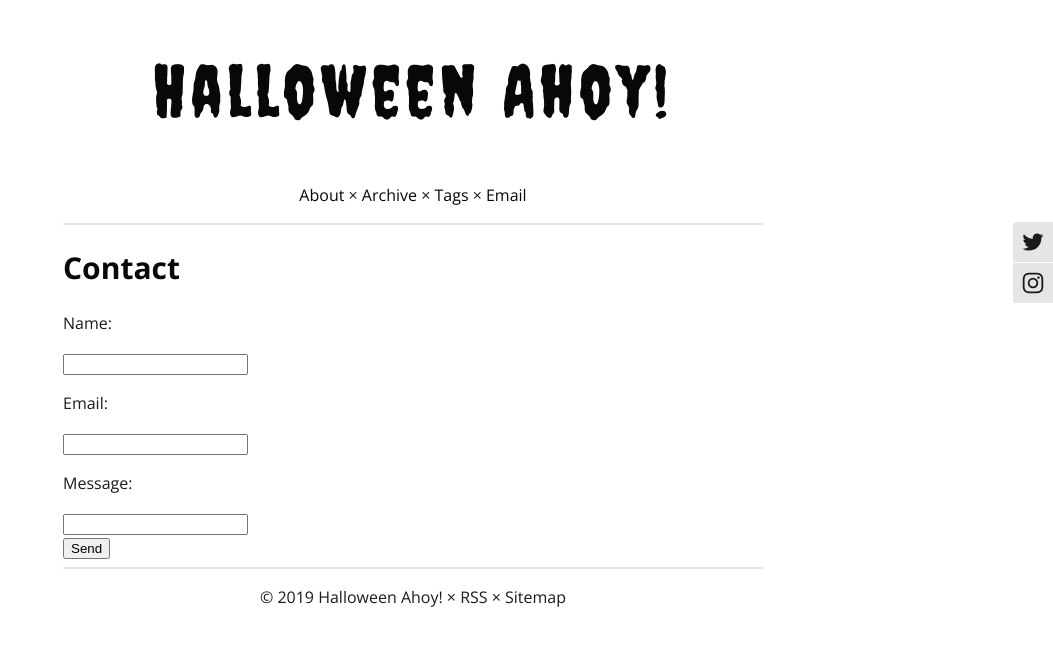
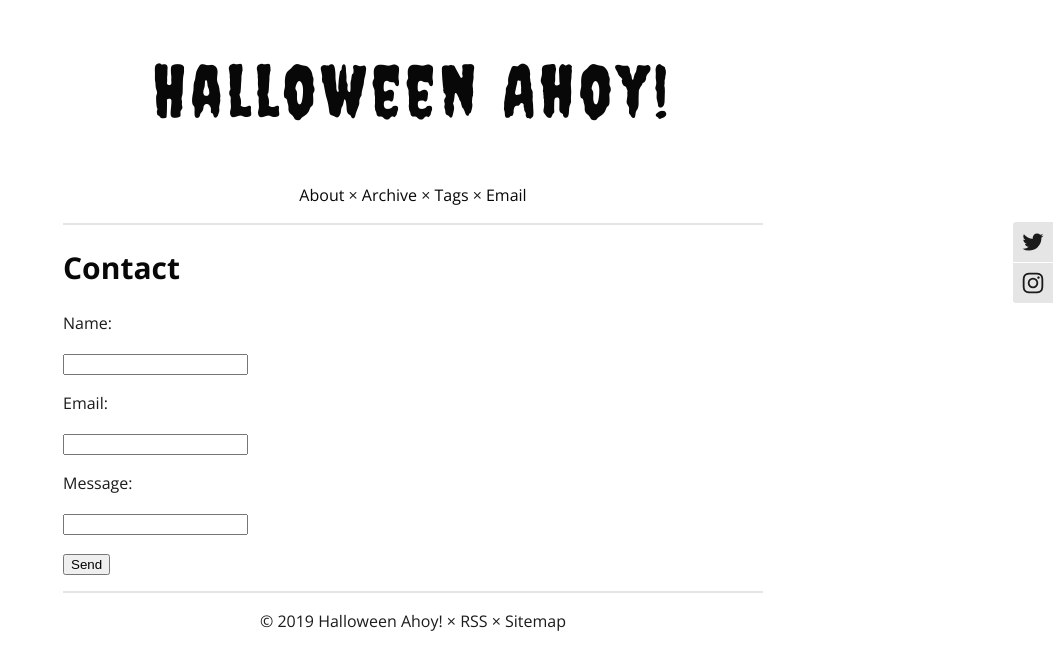
Before and after one commit to halloweenahoy/halloweenahoy.github.io, a Jekyll site: the page built from contact.md, in a window 1280 px wide. Shown: the top 670 px of the page, without its empty margins (227-1280 px from the left). Built offline with Jekyll 4.4.1, drawn with Linux system fonts in a browser that asks for light colours; comment, search, counter and statistics services are not loaded.

Commit message:
Update contact.md

```diff
--- a/contact.md
+++ b/contact.md
@@ -10,5 +10,5 @@ description: Halloween Ahoy! contact form. Send us an email.
     <p>Name: </p><input type="text" name="name"><br />
     <p>Email: </p><input type="email" name="email"><br />
     <p>Message: </p><input type="textarea" name="textarea"><br />
-    <input type="submit" value="Send">
+    <p><input type="submit" value="Send"></p>
 </form>
```
